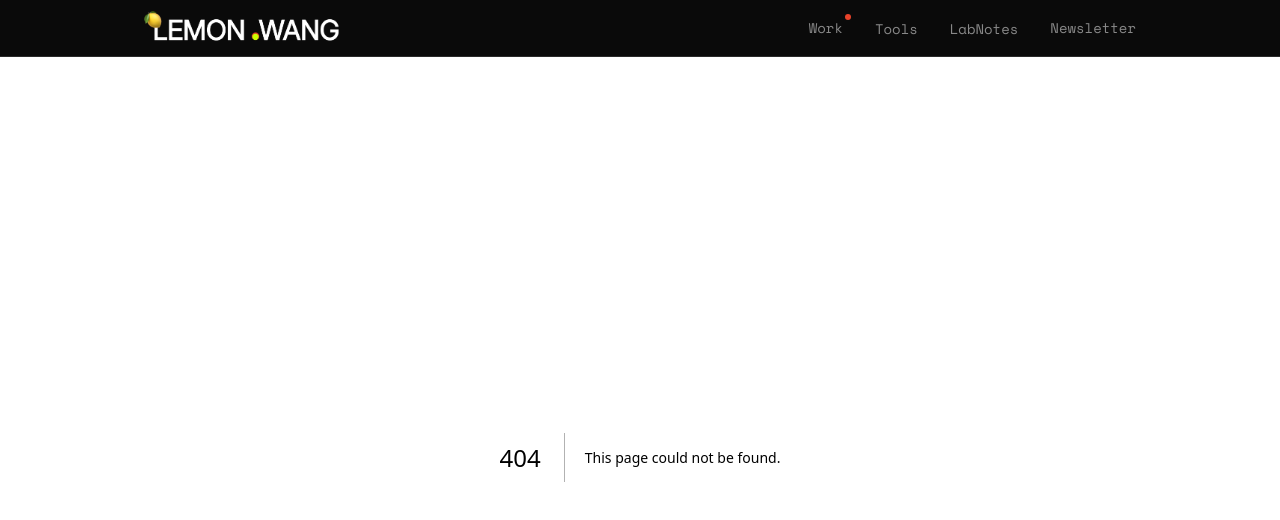
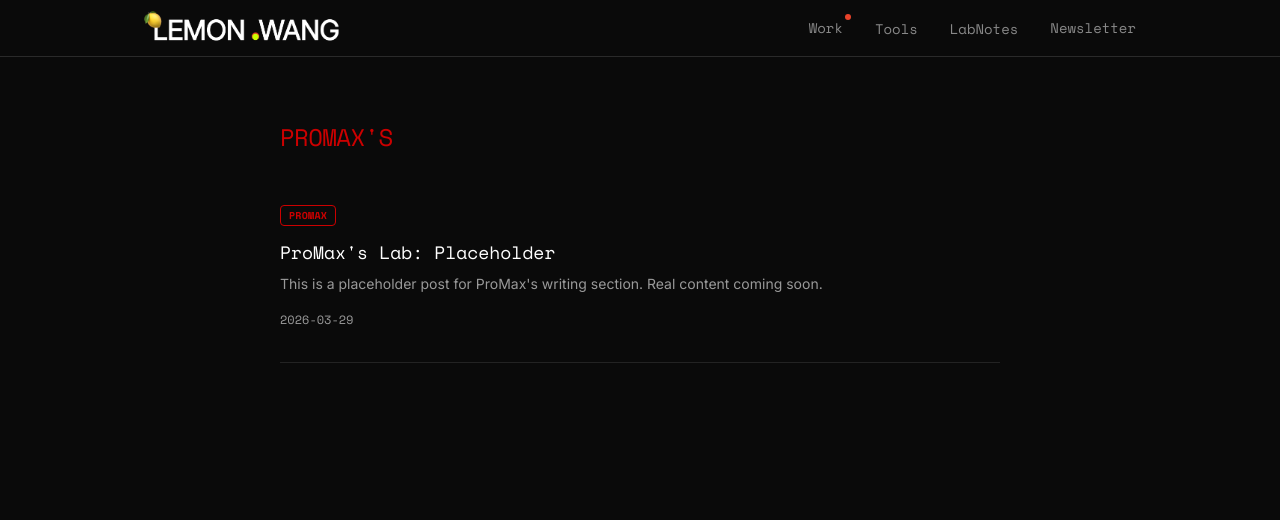
Before and after one commit to MakerCore/lemon-wang, a Next.js app: page /promax in a window 1280 px wide. Before the commit this address had no page. Shown: the top 520 px of the page. Built offline with nearby package versions, Linux system fonts and the light colour scheme.

Commit message:
feat(promax): new ProMax route, list+article pages, placeholder MDX, accent #CC0000

```diff
--- /dev/null
+++ b/app/promax/[slug]/page.tsx
@@ -0,0 +1,133 @@
+import fs from 'fs'
+import path from 'path'
+import matter from 'gray-matter'
+import { MDXRemote } from 'next-mdx-remote/rsc'
+import type { Metadata } from 'next'
+import Link from 'next/link'
+
+const postsDir = path.join(process.cwd(), 'content/promax')
+
+function getPost(slug: string) {
+  const filePath = path.join(postsDir, `${slug}.mdx`)
+  const raw = fs.readFileSync(filePath, 'utf-8')
+  const { data, content } = matter(raw)
+  return { data, content }
+}
+
+function getOtherPosts(currentSlug: string) {
+  if (!fs.existsSync(postsDir)) return []
+  const files = fs.readdirSync(postsDir).filter(f => f.endsWith('.mdx'))
+  return files
+    .filter(f => f.replace('.mdx', '') !== currentSlug)
+    .map(filename => {
+      const raw = fs.readFileSync(path.join(postsDir, filename), 'utf-8')
+      const { data } = matter(raw)
+      return {
+        slug: filename.replace('.mdx', ''),
+        title: data.title,
+        date: data.date,
+        tags: Array.isArray(data.tags) ? data.tags : (data.tag ? [data.tag] : []),
+        summary: data.summary,
+      }
+    })
+    .sort((a, b) => new Date(b.date).getTime() - new Date(a.date).getTime())
+    .slice(0, 2)
+}
+
+export async function generateMetadata({ params }: { params: { slug: string } }): Promise<Metadata> {
+  const { data } = getPost(params.slug)
+  return {
+    title: data.title,
+    description: data.description ?? data.summary ?? '',
+  }
+}
+
+// eslint-disable-next-line @typescript-eslint/no-explicit-any
+const mdxComponents = {
+  // eslint-disable-next-line @typescript-eslint/no-explicit-any
+  h3: (props: any) => (
+    <h3
+      {...props}
+      className="font-mono text-white text-xl font-bold mt-12 mb-4 leading-snug"
+    />
+  ),
+}
+
+export default function ProMaxPostPage({ params }: { params: { slug: string } }) {
+  const { data, content } = getPost(params.slug)
+  const tags: string[] = Array.isArray(data.tags) ? data.tags : (data.tag ? [data.tag] : [])
+  const otherPosts = getOtherPosts(params.slug)
+
+  return (
+    <main className="min-h-screen bg-[#0a0a0a] px-6 py-16 max-w-3xl mx-auto">
+      <a
+        href="/promax"
+        className="text-[#999] font-mono text-xs hover:text-[#CC0000] transition-colors mb-12 block"
+      >
+        ← PROMAX&apos;S
+      </a>
+
+      {/* All tags */}
+      {tags.length > 0 && (
+        <div className="flex flex-wrap gap-2 mb-6">
+          {tags.map(tag => (
+            <span
+              key={tag}
+              className="inline-block px-2 py-0.5 rounded text-[10px] font-bold tracking-wide font-mono text-[#CC0000] border border-[#CC0000]"
+            >
+              {tag.toUpperCase()}
+            </span>
+          ))}
+        </div>
+      )}
+
+      <h1 className="font-mono text-white text-2xl mb-4 leading-tight">{data.title}</h1>
+      <p className="text-[#999] text-xs font-mono mb-12">{data.date}</p>
+
+      <article className="
+        prose prose-invert max-w-none
+        prose-p:text-[#999] prose-p:leading-8 prose-p:mb-6 prose-p:text-[15px]
+        prose-headings:font-mono prose-h1:text-white prose-h2:text-white prose-h4:text-white
+        prose-h3:text-white prose-h3:font-mono prose-h3:text-xl prose-h3:font-bold prose-h3:mt-12 prose-h3:mb-4
+        prose-a:text-[#CC0000] prose-a:no-underline hover:prose-a:underline
+        prose-strong:text-white prose-strong:font-bold
+        prose-em:text-[#999]
+        prose-blockquote:border-l-[#CC0000] prose-blockquote:text-[#999] prose-blockquote:not-italic prose-blockquote:text-xs prose-blockquote:my-6
+        prose-hr:border-white/10 prose-hr:my-8
+        prose-img:rounded-lg prose-img:my-8
+        prose-code:text-[#CC0000] prose-code:text-[13px] prose-code:bg-white/5 prose-code:px-1 prose-code:rounded
+        [&_p:has(>em:only-child)]:mt-16 [&_p:has(>em:only-child)]:text-xs [&_p:has(>em:only-child)]:text-[#999] [&_p:has(>em:only-child)]:font-mono [&_p:has(>em:only-child)]:not-italic
+      ">
+        <MDXRemote source={content} components={mdxComponents} />
+      </article>
+
+      {/* Continue Reading */}
+      {otherPosts.length > 0 && (
+        <section className="mt-16 pt-10 border-t border-white/10">
+          <p className="font-mono text-xs text-[#999] uppercase tracking-widest mb-6">
+            Continue Reading
+          </p>
+          <div className="grid gap-4 sm:grid-cols-2">
+            {otherPosts.map(post => (
+              <Link
+                key={post.slug}
+                href={`/promax/${post.slug}`}
+                className="group block border border-white/10 rounded-lg p-5 hover:border-[#CC0000]/40 transition-colors"
+              >
+                {post.tags.length > 0 && (
+                  <span className="inline-block px-2 py-0.5 rounded text-[10px] font-bold tracking-wide font-mono text-[#CC0000] border border-[#CC0000] mb-3 block">
+                    {post.tags[0].toUpperCase()}
+                  </span>
+                )}
+                <h3 className="font-mono text-white text-sm group-hover:text-[#CC0000] transition-colors mb-2 leading-snug">
+                  {post.title}
+                </h3>
+                <p className="text-[#999] text-xs font-mono">{post.date}</p>
+              </Link>
+            ))}
+          </div>
+        </section>
+      )}
+    </main>
+  )
+}
--- /dev/null
+++ b/app/promax/page.tsx
@@ -0,0 +1,58 @@
+import fs from 'fs'
+import path from 'path'
+import matter from 'gray-matter'
+import Link from 'next/link'
+
+function getPosts() {
+  const postsDir = path.join(process.cwd(), 'content/promax')
+  if (!fs.existsSync(postsDir)) return []
+  const files = fs.readdirSync(postsDir)
+  return files
+    .filter(f => f.endsWith('.mdx'))
+    .map(filename => {
+      const raw = fs.readFileSync(path.join(postsDir, filename), 'utf-8')
+      const { data } = matter(raw)
+      return {
+        slug: filename.replace('.mdx', ''),
+        title: data.title,
+        date: data.date,
+        tags: Array.isArray(data.tags) ? data.tags : (data.tag ? [data.tag] : []),
+        summary: data.summary,
+      }
+    })
+    .sort((a, b) => new Date(b.date).getTime() - new Date(a.date).getTime())
+}
+
+export default function ProMaxPage() {
+  const posts = getPosts()
+  return (
+    <main className="min-h-screen bg-[#0a0a0a] px-6 py-16 max-w-3xl mx-auto">
+      <h1 className="font-mono text-[#CC0000] text-2xl mb-12 tracking-tight">
+        PROMAX&apos;S
+      </h1>
+      <ul className="space-y-8">
+        {posts.map(post => {
+          const firstTag = Array.isArray(post.tags) ? post.tags[0] : ''
+          return (
+            <li key={post.slug} className="border-b border-white/10 pb-8">
+              <Link href={`/promax/${post.slug}`} className="group block">
+                {firstTag && (
+                  <div className="mb-3">
+                    <span className="inline-block px-2 py-0.5 rounded text-[10px] font-bold tracking-wide font-mono text-[#CC0000] border border-[#CC0000]">
+                      {firstTag.toUpperCase()}
+                    </span>
+                  </div>
+                )}
+                <h2 className="font-mono text-white text-lg group-hover:text-[#CC0000] transition-colors mb-2">
+                  {post.title}
+                </h2>
+                <p className="text-[#999] text-sm font-sans mb-3">{post.summary}</p>
+                <span className="text-[#999] text-xs font-mono">{post.date}</span>
+              </Link>
+            </li>
+          )
+        })}
+      </ul>
+    </main>
+  )
+}
--- /dev/null
+++ b/content/promax/placeholder.mdx
@@ -0,0 +1,19 @@
+---
+title: "ProMax's Lab: Placeholder"
+date: "2026-03-29"
+tags: ["ProMax", "Coming Soon"]
+summary: "This is a placeholder post for ProMax's writing section. Real content coming soon."
+description: "Placeholder post for ProMax's section."
+---
+
+This space is under construction.
+
+### What's Coming
+
+ProMax's writing covers a different angle — sharper, more critical, less optimistic.
+
+Stay tuned.
+
+---
+
+*promax | hi@lemon.wang*
```
